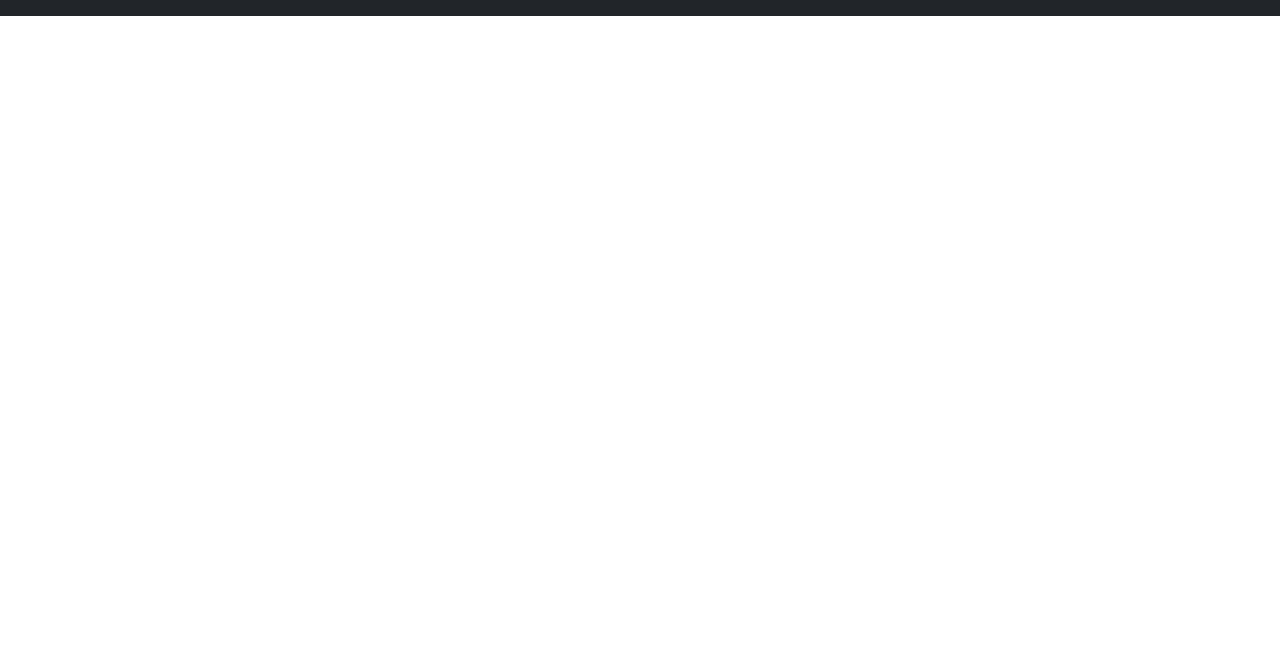
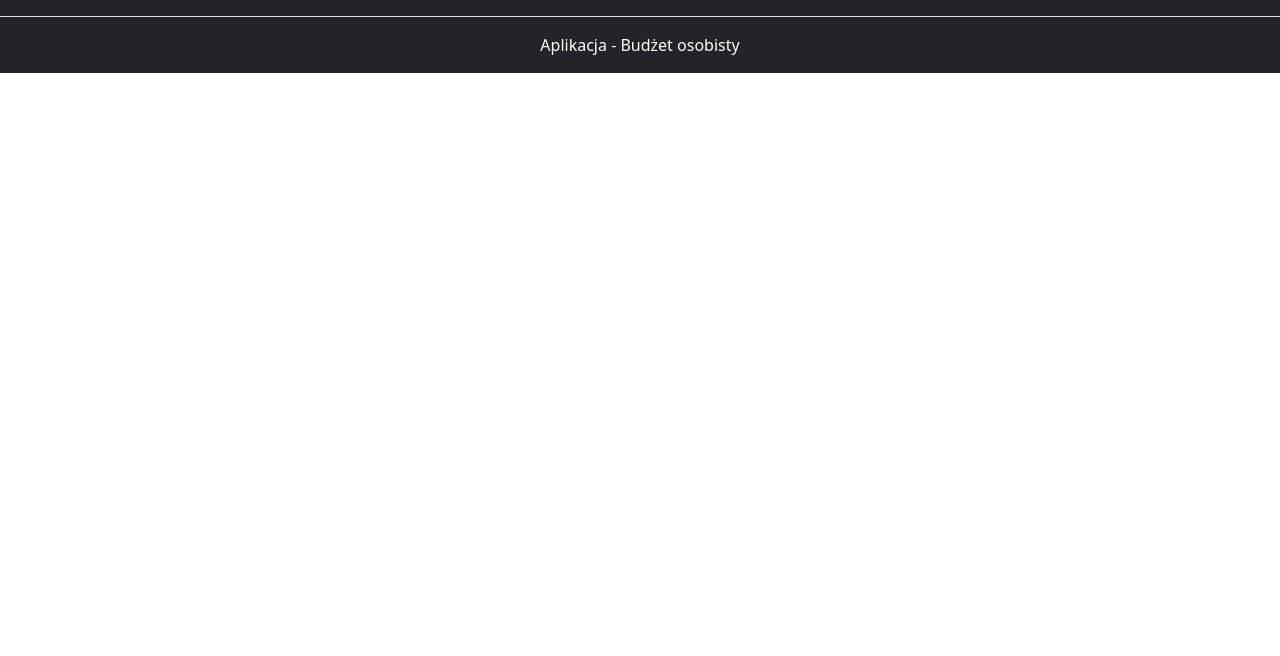
Before and after one commit to ABM-23/personal_budget_site, a plain HTML site: page index.html in a window 1280 px wide. Shown: the part 144-800 px from the top of the page. Drawn offline with nearby package versions, Linux system fonts and the light colour scheme.

Commit message:
add footer

```diff
--- a/index.html
+++ b/index.html
@@ -35,5 +35,8 @@
           </div>
         </div>
       </header>
+      <footer>
+          <p class="py-3 text-center text-white border-top text-bg-dark">Aplikacja - Budżet osobisty</p>
+      </footer>
 </body>
 </html>
```
